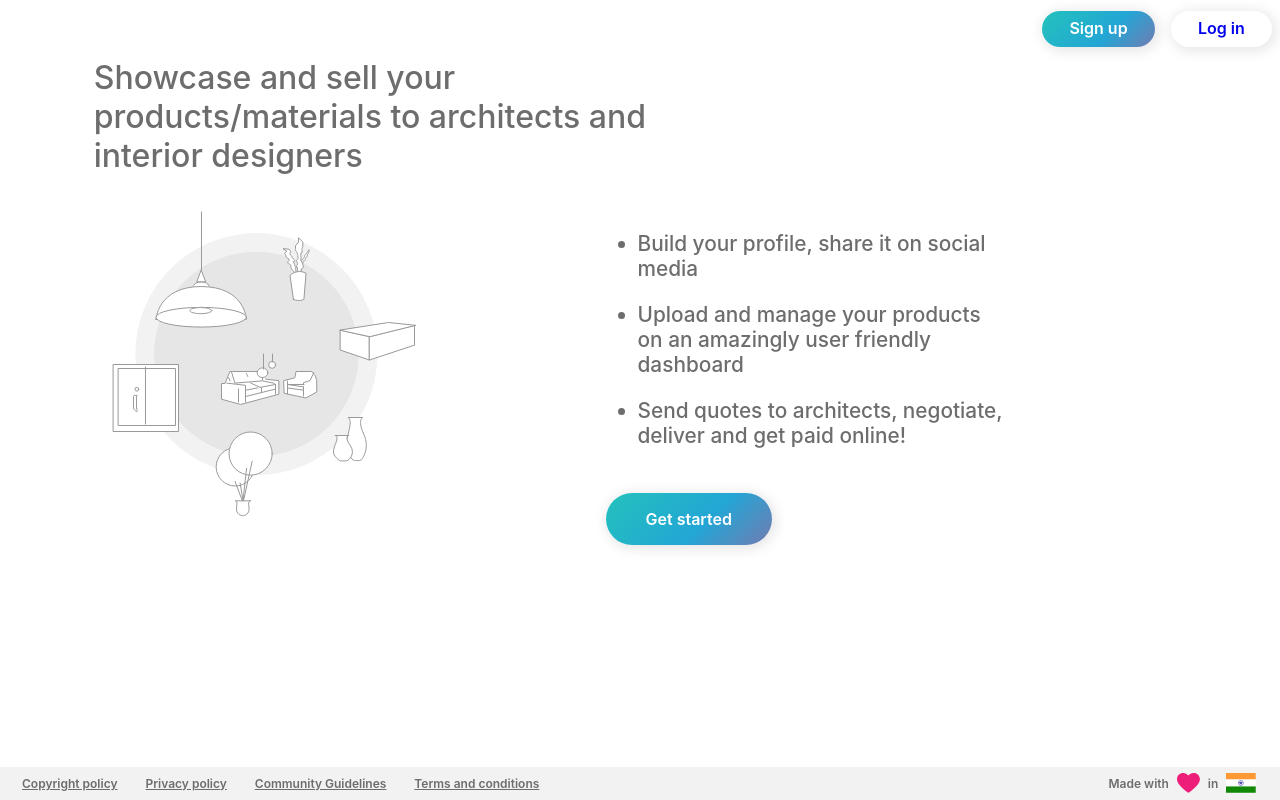
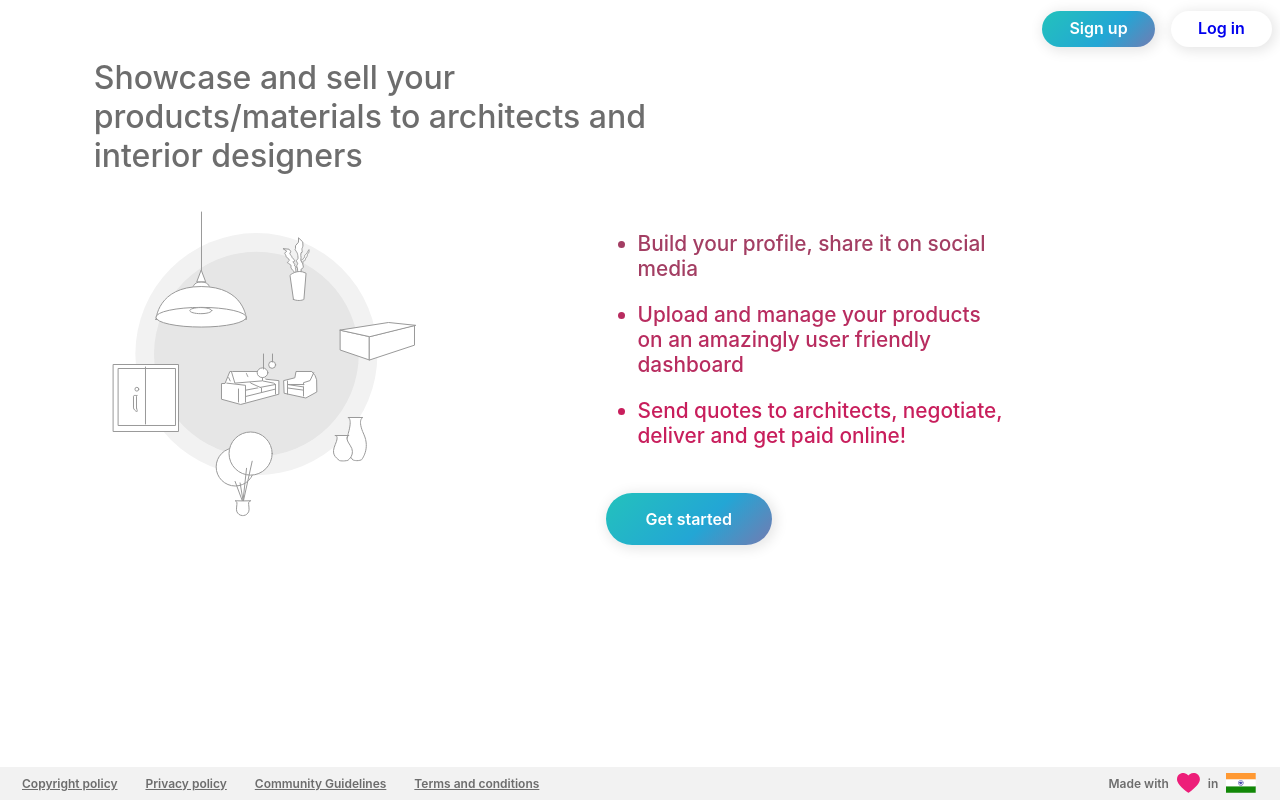
Before and after one commit to Pravasith/rl-frontend1, a Next.js app: page / in a window 1280 px wide. Built offline with nearby package versions, Linux system fonts and the light colour scheme.

Commit message:
vendor startpage animation done

```diff
--- a/src/assets/sass/start_page.scss
+++ b/src/assets/sass/start_page.scss
@@ -98,6 +98,34 @@
                                             margin: 1em 0;
                                             cursor: pointer;
                                         }
+                                        .one{
+                                            animation-name: example;
+                                            animation-duration: 3.9s;
+                                            animation-iteration-count: infinite;
+                                        }
+                                        @keyframes example {
+                                            from {color: $primaryMagenta;}
+                                            to {color: $darkGrey;}
+                                        }
+                                        .two{
+                                            animation-name: two;
+                                            animation-duration: 4.2s;
+                                            animation-iteration-count: infinite;
+                                        }
+                                        @keyframes two {
+                                            from {color: $primaryMagenta;}
+                                            to {color: $darkGrey;}
+                                        }
+                                        .three{
+                                            animation-name: three;
+                                            animation-duration: 4.5s;
+                                            animation-iteration-count: infinite;
+                                        }
+                                        @keyframes three {
+                                            from {color: $primaryMagenta;}
+                                            to {color: $darkGrey;}
+                                        }
+
                                     }
                                 }
                                 .ProceedButtonContainer{
--- a/src/components/common/startPage.js
+++ b/src/components/common/startPage.js
@@ -78,14 +78,14 @@ export default class StartPage extends React.Component {
                                             <div className="rightSectionContentWrapper">
                                                 <div className="rightSectionContentWrapperInnerLayer">
                                                     <ul>
-                                                        <h3>
+                                                        <h3 className="one">
                                                             <li>Build your profile, share it on social media</li>
                                                         </h3>
-                                                        <h3>
+                                                        <h3 className="two">
                                                             <li>Upload and manage your products on an
                                                             amazingly user friendly dashboard</li>
                                                         </h3>
-                                                        <h3>
+                                                        <h3 className="three">
                                                             <li>Send quotes to architects, negotiate,
                                                             deliver and get paid online!</li>
                                                         </h3>
```
